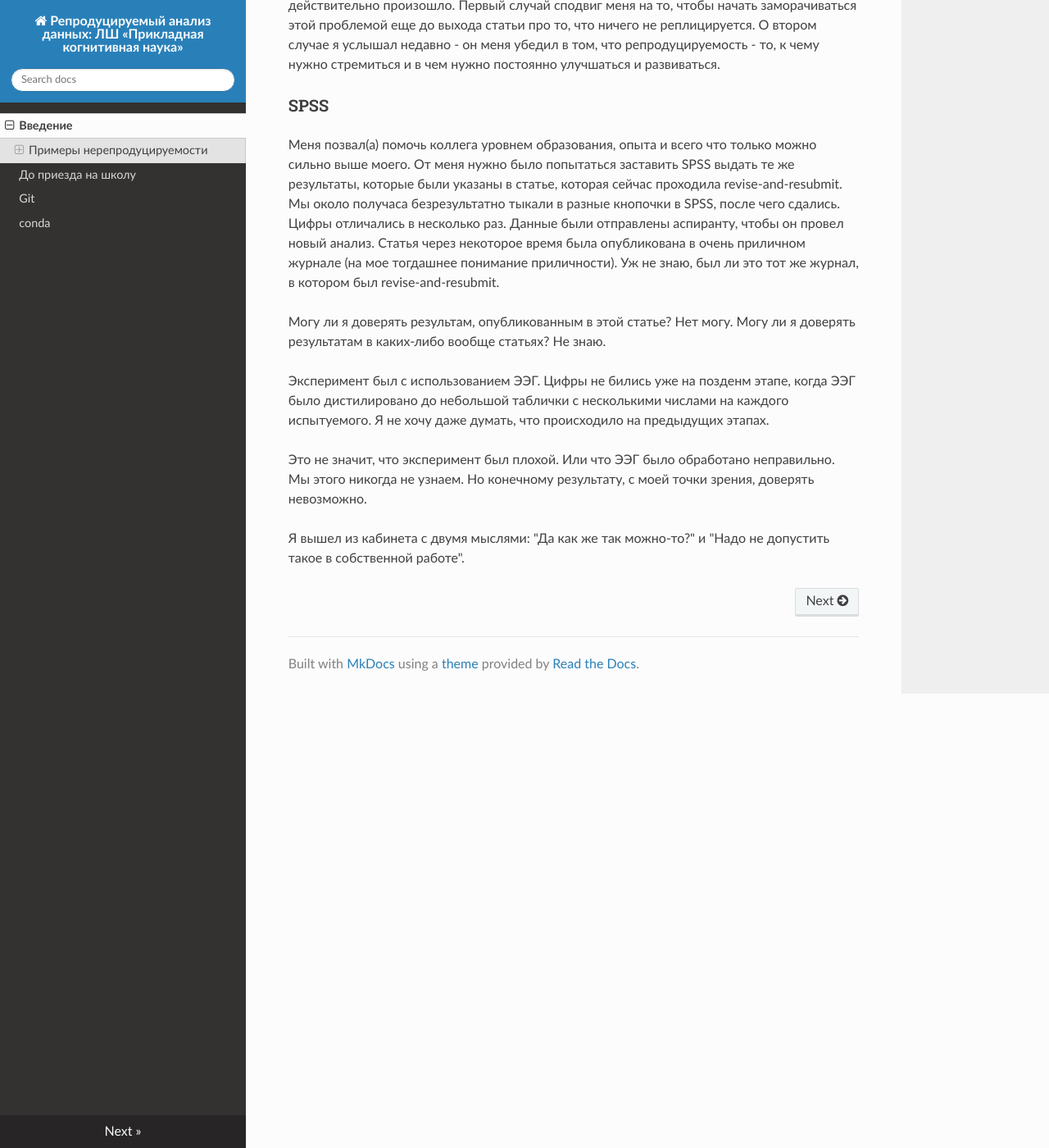
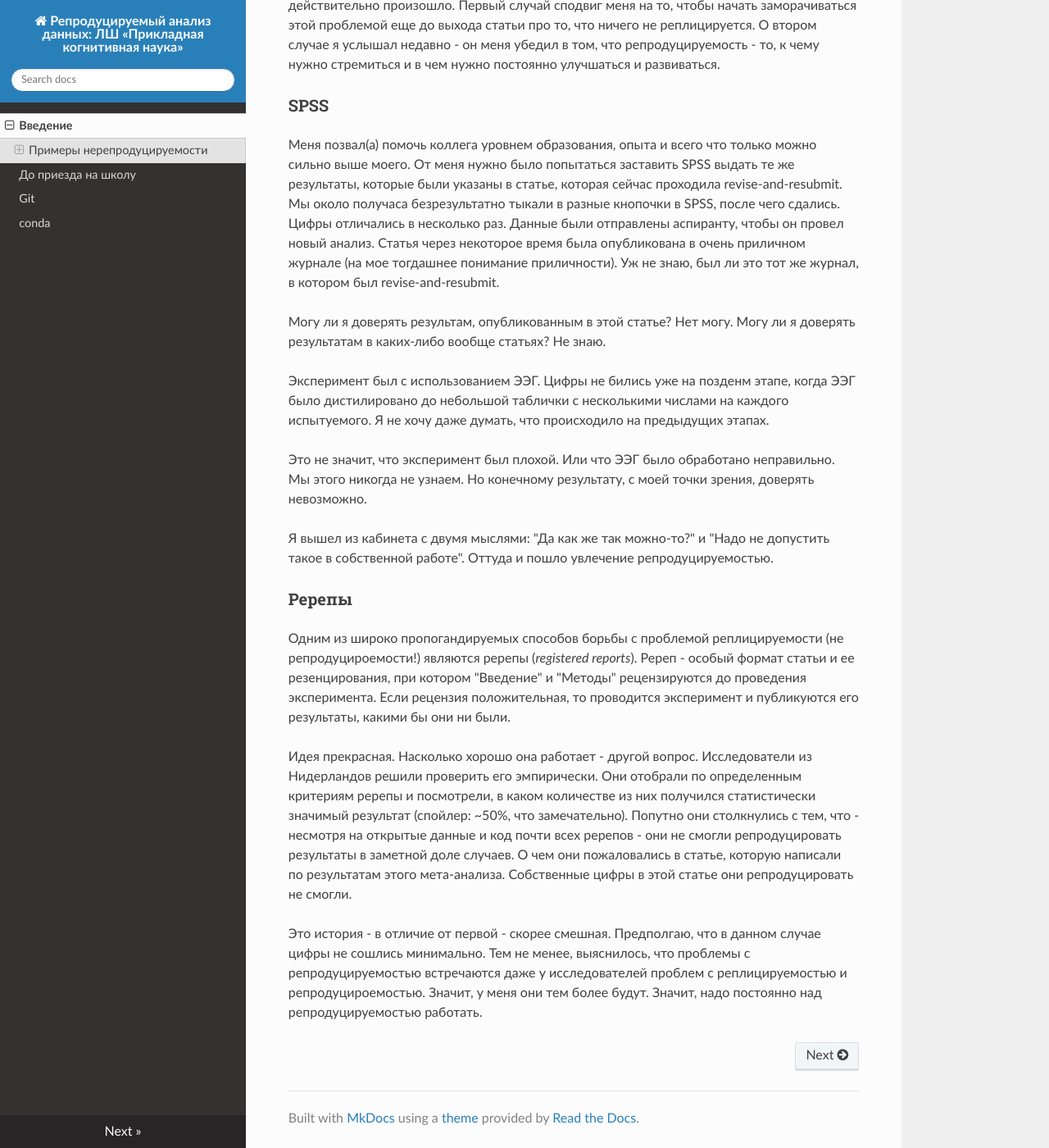
Before and after one commit to kalenkovich/reproducible-data-analysis, an MkDocs documentation site: the page built from website/docs/index.md, in a window 1280 px wide and 1400 px high, scrolled down 1157 px. Shown: the whole window at 82% size. Built offline with MkDocs 1.6.1, drawn with Linux system fonts in a browser that asks for light colours; nearby versions of some CDN libraries.

Commit message:
added RR anecdote

```diff
--- a/website/docs/index.md
+++ b/website/docs/index.md
@@ -58,3 +58,23 @@
 Но конечному результату, с моей точки зрения, доверять невозможно.
 
 Я вышел из кабинета с двумя мыслями: "Да как же так можно-то?" и "Надо не допустить такое в собственной работе".
+Оттуда и пошло увлечение репродуцируемостью.
+
+### Ререпы
+
+Одним из широко пропогандируемых способов борьбы с проблемой реплицируемости (не репродуцироемости!) являются ререпы (*registered reports*).
+Ререп - особый формат статьи и ее резенцирования, при котором "Введение" и "Методы" рецензируются до проведения эксперимента.
+Если рецензия положительная, то проводится эксперимент и публикуются его результаты, какими бы они ни были.
+
+Идея прекрасная. Насколько хорошо она работает - другой вопрос.
+Исследователи из Нидерландов решили проверить его эмпирически.
+Они отобрали по определенным критериям ререпы и посмотрели, в каком количестве из них получился статистически значимый результат (спойлер: ~50%, что замечательно).
+Попутно они столкнулись с тем, что - несмотря на открытые данные и код почти всех ререпов - они не смогли репродуцировать результаты в заметной доле случаев.
+О чем они пожаловались в статье, которую написали по результатам этого мета-анализа.
+Собственные цифры в этой статье они репродуцировать не смогли.
+
+Это история - в отличие от первой - скорее смешная.
+Предполгаю, что в данном случае цифры не сошлись минимально.
+Тем не менее, выяснилось, что проблемы с репродуцируемостью встречаются даже у исследователей проблем с реплицируемостью и репродуцироемостью.
+Значит, у меня они тем более будут.
+Значит, надо постоянно над репродуцируемостью работать.
```
